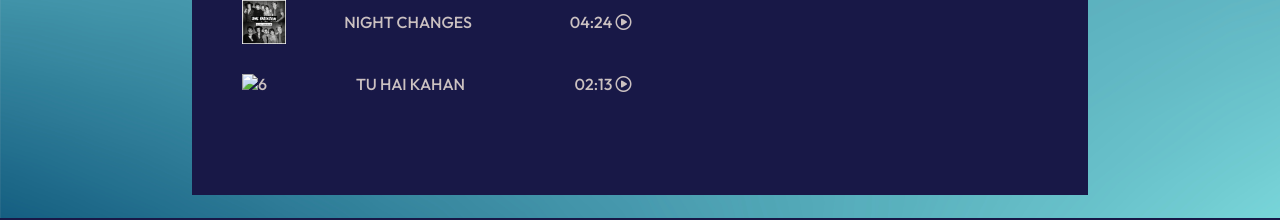
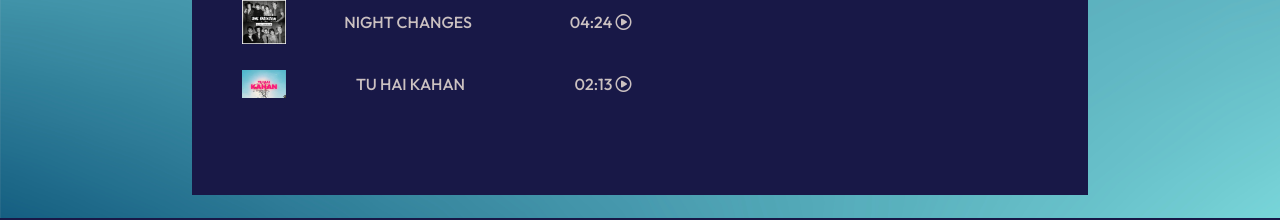
Before and after one commit to Inshasidd21/spotify-clone, a plain HTML site: page index.html in a window 1280 px wide. Shown: the part 447-667 px from the top of the page. Drawn offline with Linux system fonts and the light colour scheme.

Commit message:
Update index.html

```diff
--- a/index.html
+++ b/index.html
@@ -51,7 +51,7 @@
         <span class="song-list-play"><span class="time">04:24 <i id="5"class="fa-regular songitemplay fa-circle-play"></i></span></span>
     </div>
     <div class="song-item">
-        <img class="song-cover" src="tu hai kaha.jpg" alt="6">
+        <img class="song-cover" src="tu hai kahan.jpg" alt="6">
         <span>TU HAI KAHAN</span>
         <span class="song-list-play"><span class="time">02:13 <i id="6"class="fa-regular songitemplay fa-circle-play"></i></span></span>
     </div> </div>
```
